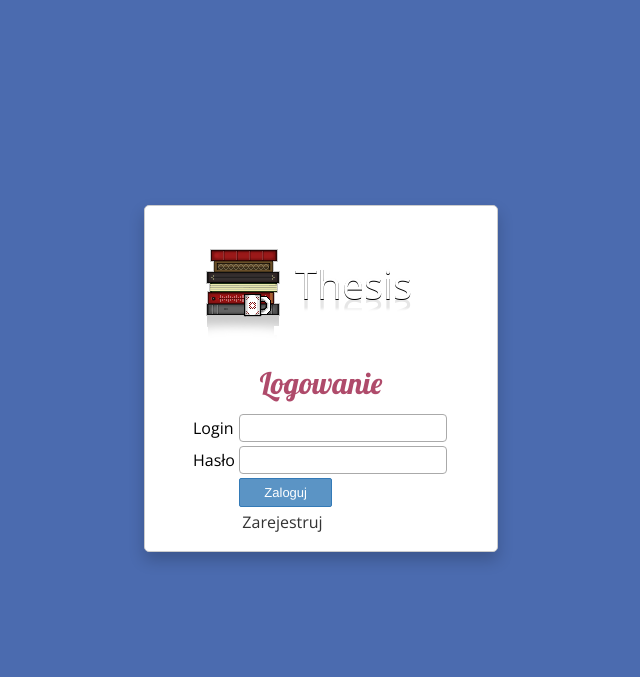
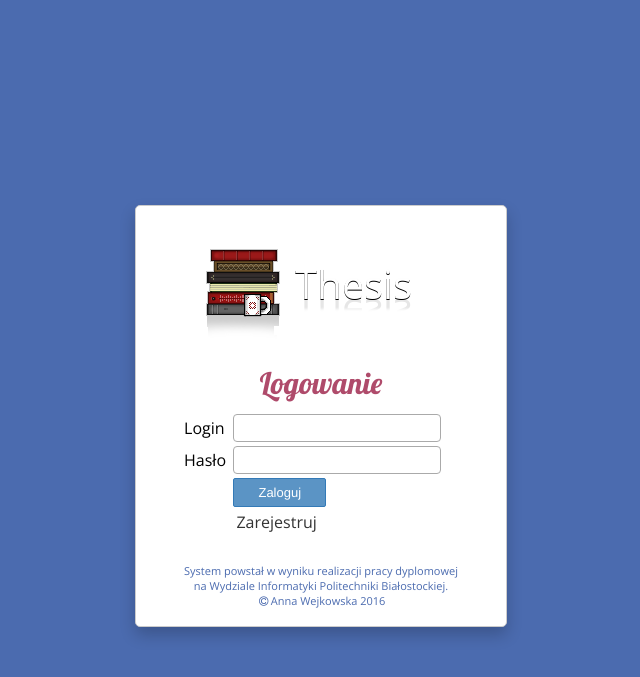
Before and after one commit to awejkowska/thesis, a Django app: page / in a window 1280 px wide. Shown: the top 677 px of the page, without its empty margins (319-959 px from the left). Run offline with Django 3.2, Linux system fonts and the light colour scheme; parts of the project's set-up code (start-up, migrations or seed data) failed here and were passed over.

Commit message:
edit logowanie site and css

```diff
--- a/InzApp/static/InzApp/style.css
+++ b/InzApp/static/InzApp/style.css
@@ -514,6 +514,15 @@ input[type="submit"].primary:disabled {
 	box-shadow: 0px 8px 16px 0px rgba(0,0,0,0.2);
 }
 
+.okno_logowania > tr {
+	text-align: center;
+}
+
+.stopka_logowania {
+	font-size:11px;
+	text-align: center;
+	color: #4B6BAF;
+}
 
 
 
--- a/InzApp/templates/InzApp/logowanie.html
+++ b/InzApp/templates/InzApp/logowanie.html
@@ -43,6 +43,14 @@
 					<td></td>
 					<td><a href="{% url 'rejestracja' %}" >Zarejestruj</a></td>
 				</tr>
+				<tr><td colspan="2">&nbsp; </td></tr>
+				<tr>
+					<td colspan="2" class="stopka_logowania">
+						System powstał w wyniku realizacji pracy dyplomowej <br>
+						  na Wydziale Informatyki Politechniki Białostockiej.<br>
+						<i class="fa fa-copyright fa-fw"></i>Anna Wejkowska 2016
+					</td>
+				</tr>
 			</form>
 		</table>
 	</div>
--- a/InzSite/settings.py
+++ b/InzSite/settings.py
@@ -111,8 +111,8 @@ ALLOWED_HOSTS = ['*']
 
 STATIC_ROOT = 'staticfiles'
 
-#DEBUG = True
-DEBUG = False
+DEBUG = True
+#DEBUG = False
 
 try:
     from .local_settings import *
```
